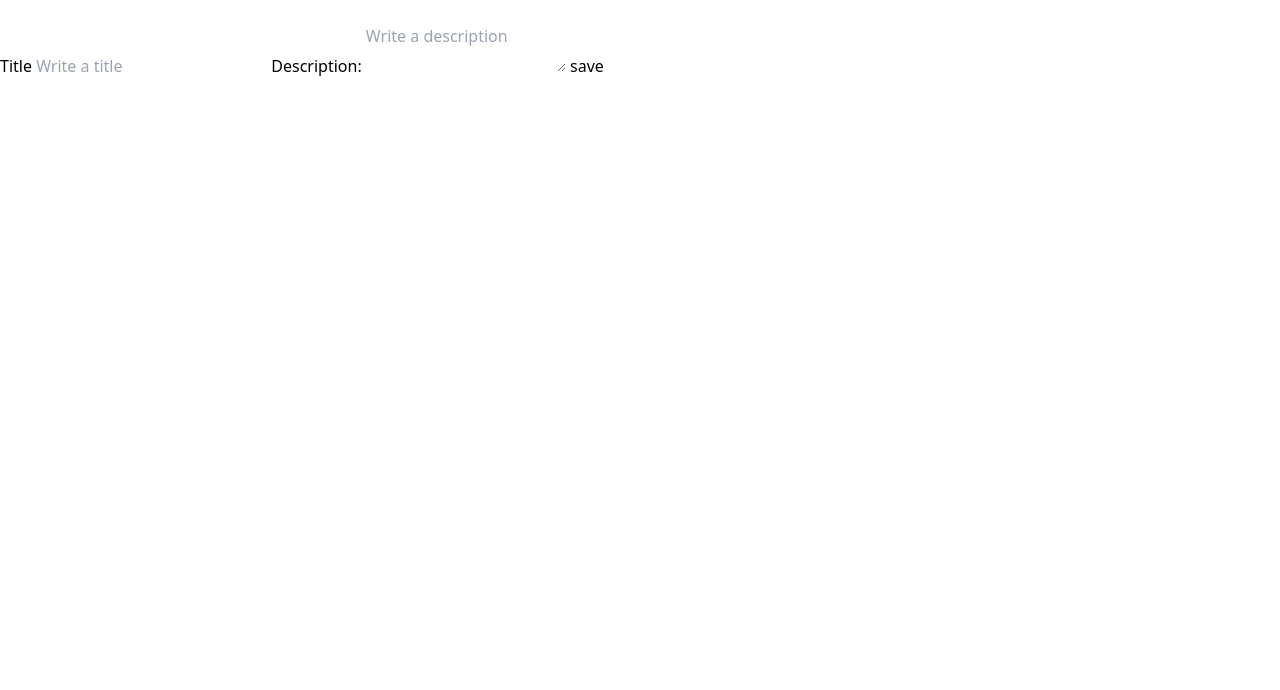
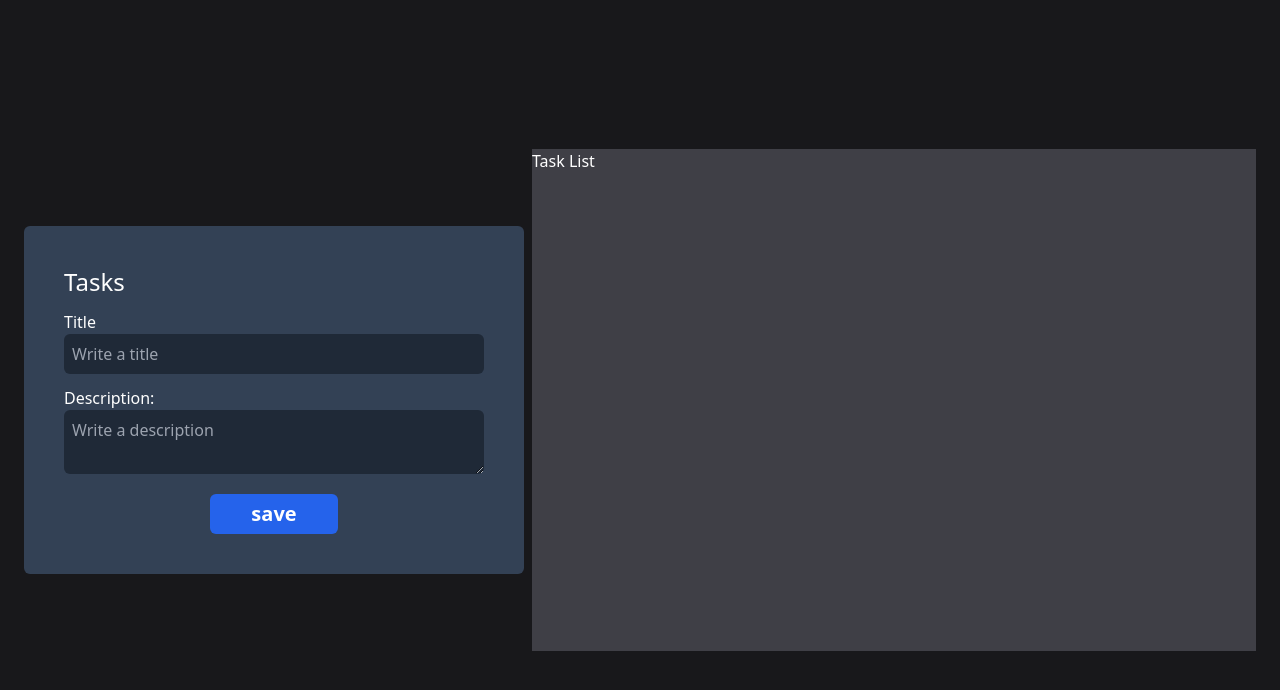
Before and after one commit to cristiandrc/TS-vanilla-frontend, a website built with Vite: page index.html in a window 1280 px wide. Built offline with nearby package versions, Linux system fonts and the light colour scheme.

Commit message:
estructura basica

```diff
--- a/index.html
+++ b/index.html
@@ -1,13 +1,16 @@
 <!DOCTYPE html>
 <html lang="en">
+
 <head>
   <meta charset="UTF-8" />
   <link rel="icon" type="image/svg+xml" href="/vite.svg" />
   <meta name="viewport" content="width=device-width, initial-scale=1.0" />
   <title>Vite + TS</title>
 </head>
-  <body>
-    <div id="app"></div>
+
+<body class="bg-zinc-900 text-white">
+  <div id="app" class="flex gap-x-2 h-screen justify-center items-center p-6"></div>
   <script type="module" src="/src/main.ts"></script>
 </body>
+
 </html>
--- a/src/components/Form/index.ts
+++ b/src/components/Form/index.ts
@@ -1,12 +1,18 @@
 import './style.css'
-export const Form = ():string => `
-  <form>
-    <label class"bg-red" for="title">Title</label>
-    <input type="text" name="title" placeHolder="Write a title"/>
+export const Form = ():string => {
+  return `
+  <form class="flex flex-col justify-center align-middle w-300">
 
-    <label for="description">Description:</label>
-    <textarea name="description" row="3" name="description" placeholder="Write a description"></textarea>
+    <label class"bg-red" for="title" class='block pt-3' >Title</label>
+    <input id='title' type="text" name="title" placeHolder="Write a title"
+      class='bg-gray-800 p-2 rounded-md'
+    />
 
-    <button >save </button>
+    <label for="description" class='block pt-3'>Description:</label>
+    <textarea id='description' name="description" row="3" name="description" placeholder="Write a description"
+      class='bg-gray-800 p-2 rounded-md'
+    ></textarea>
+
+    <button class='mt-5 bg-blue-600 hover:bg-blue-500 w-32 h-10 mx-auto rounded-md font-semibold text-xl' >save </button>
   </form>
-`
+` }
--- /dev/null
+++ b/src/components/List/index.ts
@@ -0,0 +1,10 @@
+
+export const TaskList = ():string =>{
+
+
+  return `
+    <div class='bg-zinc-700 w-3/4 h-4/6 ' >
+      Task List
+    </div>
+  `
+}
--- a/src/main.ts
+++ b/src/main.ts
@@ -1,7 +1,12 @@
 import './style.css'
 import {Form} from './components/Form'
+import {TaskList} from './components/List'
 
 document.querySelector<HTMLDivElement>('#app')!.innerHTML = `
-  <h1 class='text-white'>Tasks</h1>
-  ${Form()}
+  <div class='bg-slate-700 w-1/2 p-10 rounded-md ' >
+    <h1 class='text-2xl'>Tasks</h1>
+    ${Form()}
+  </div>
+
+  ${TaskList()}
 `
```
Lines whose indentation alone changed are shown as unchanged.
